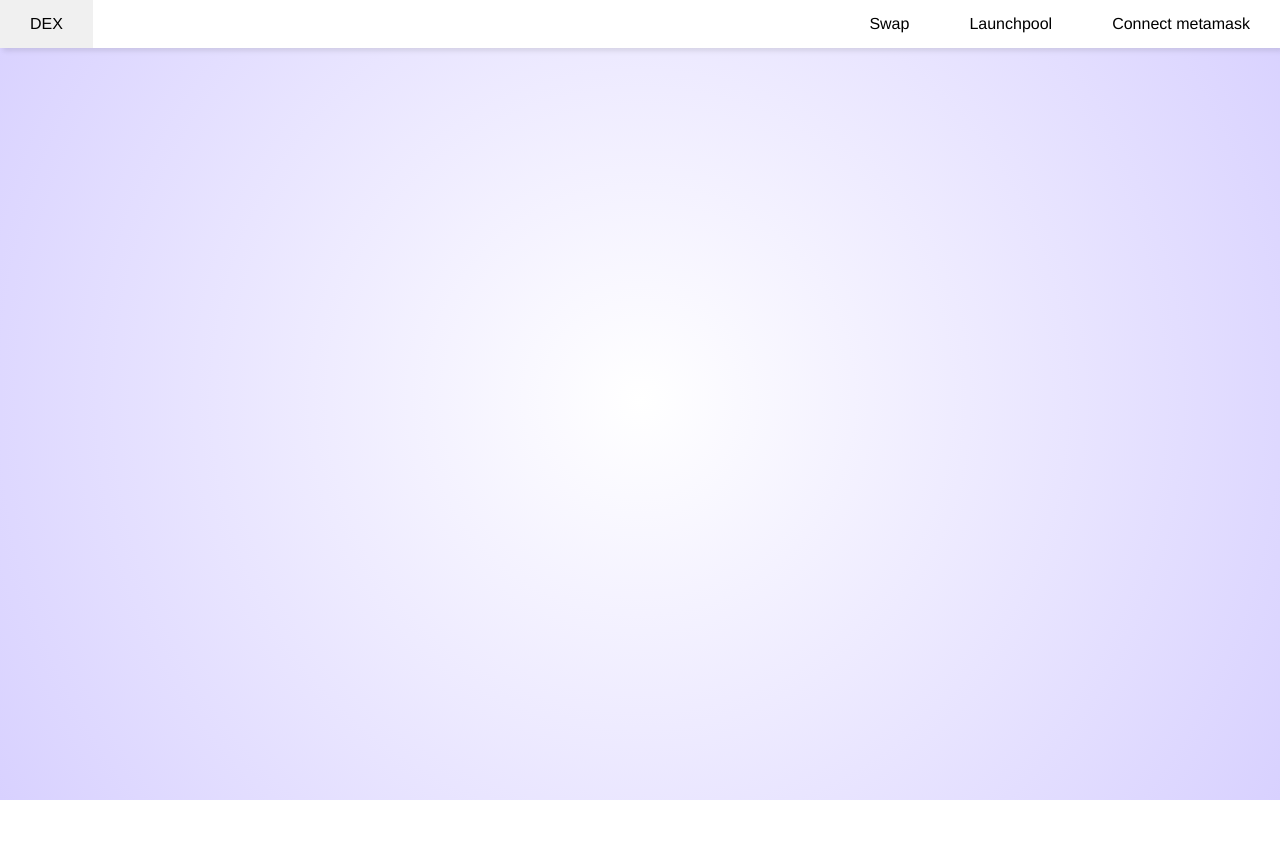
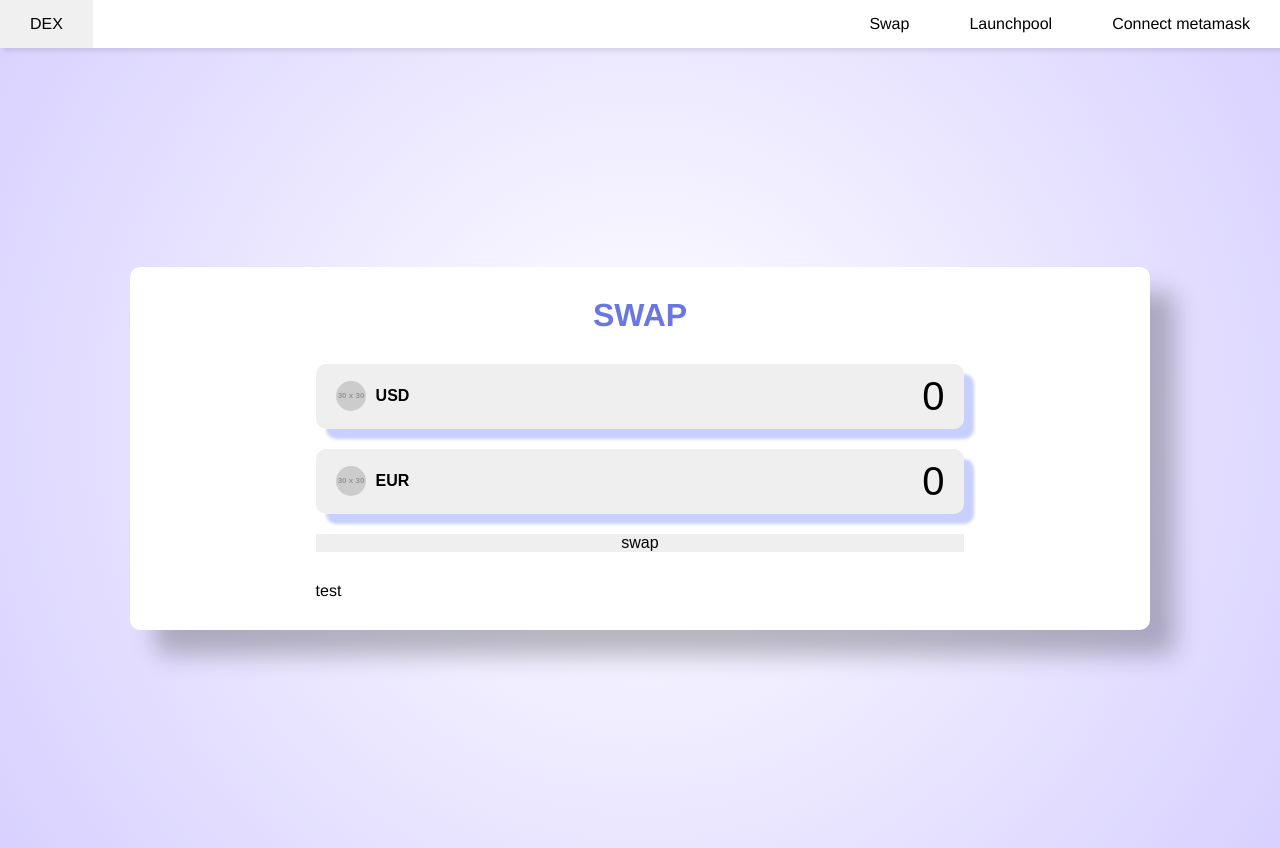
Before and after one commit to squishfunk/dex-frontend, a Vue app: page / in a window 1280 px wide. Before the commit the page ends 800 px from the top, so only its background shows below. Built offline with nearby package versions, Linux system fonts and the light colour scheme.

Commit message:
router and app swap view

```diff
--- a/package.json
+++ b/package.json
@@ -10,6 +10,7 @@
   },
   "dependencies": {
     "vue": "^3.4.29",
+    "vue-router": "^4.4.0",
     "web3": "^4.10.0"
   },
   "devDependencies": {
--- a/src/App.vue
+++ b/src/App.vue
@@ -1,13 +1,20 @@
 <script setup>
 import Navbar from "@/components/Navbar.vue";
-
-
 </script>
 
 <template>
 	<Navbar />
+
+
+  <main>
+    <RouterView />
+  </main>
 </template>
 
 <style scoped>
-
+main {
+  display: grid;
+  place-items: center;
+  min-height: 100vh; /* TODO */
+}
 </style>
--- a/src/assets/main.css
+++ b/src/assets/main.css
@@ -1,4 +1,12 @@
 @import './base.css';
+
+:root {
+  --main-bg-color: rgb(200, 208, 255);
+  --main-color: rgb(106, 119, 224);
+  --input-color: rgb(239, 239, 239);
+  --shadow-1: rgba(0, 0, 0, 0.25);
+  --shadow-2: rgba(0, 0, 0, 0.15);
+}
 
 * {
   margin: 0;
@@ -7,8 +15,15 @@
 
 body {
   min-height: 100vh;
-  background: rgb(200, 208, 255);
+
+  background: var(--main-bg-color);
   background: radial-gradient(circle, rgb(255, 255, 255) 0%, rgb(216, 209, 255) 100%);
 
   font-family: "Helvetica Neue", Helvetica, sans-serif;
+
+  box-sizing: border-box;
 }
+
+#app {
+  min-height: 100vh;
+}
--- a/src/components/Navbar.vue
+++ b/src/components/Navbar.vue
@@ -1,8 +1,8 @@
 <script setup>
 import Web3 from 'web3';
 
-import Menu from "@/components/icons/Menu.vue";
-import Close from "@/components/icons/Close.vue";
+import MenuIcon from "@/components/icons/Menu.vue";
+import CloseIcon from "@/components/icons/Close.vue";
 import {ref} from "vue";
 
 const isMenuEnabled = ref(false);
@@ -38,16 +38,13 @@ async function connectWallet(){
 	<nav>
 		<ul class="sidebar" v-if="isMenuEnabled">
 			<li>
-				<a href="#" @click="toggleMenu"><Close/></a>
+				<a href="#" @click="toggleMenu"><CloseIcon/></a>
 			</li>
 			<li>
-				<a href="#">DEX</a>
+        <RouterLink to="/">Swap</RouterLink>
 			</li>
 			<li>
-				<a href="#">Swap</a>
-			</li>
-			<li>
-				<a href="#">Launchpool</a>
+        <RouterLink to="/launchpools">Launchpool</RouterLink>
 			</li>
 			<li>
 				<a href="#" @click="connectWallet">{{ account ? `Connected with: ${account.substring(0, 100)}` : "Connect metamask" }}</a>
@@ -56,19 +53,19 @@ async function connectWallet(){
 
 		<ul>
 			<li>
-				<a id="Logo" href="#">DEX</a>
+				<RouterLink class="logo" to="/">DEX</RouterLink>
 			</li>
 			<li class="hideOnMobile">
-				<a href="#">Swap</a>
+				<RouterLink to="/">Swap</RouterLink>
 			</li>
 			<li class="hideOnMobile">
-				<a href="#">Launchpool</a>
+				<RouterLink to="/launchpools">Launchpool</RouterLink>
 			</li>
 			<li class="hideOnMobile">
 				<a href="#" @click="connectWallet">{{ account ? account : "Connect metamask" }}</a>
 			</li>
 			<li class="menu-button">
-				<a href="#" @click="toggleMenu"><Menu/></a>
+				<a href="#" @click="toggleMenu"><MenuIcon/></a>
 			</li>
 		</ul>
 	</nav>
--- /dev/null
+++ b/src/components/pages/LaunchpoolView.vue
@@ -0,0 +1,13 @@
+<template>
+  <h1>launchpool</h1>
+</template>
+
+<script>
+export default {
+  name: "LaunchpoolView"
+}
+</script>
+
+<style scoped>
+
+</style>
--- /dev/null
+++ b/src/components/pages/SwapView.vue
@@ -0,0 +1,102 @@
+<script>
+export default {
+  name: "SwapView"
+}
+</script>
+
+<template>
+  <div class="card">
+    <h1>SWAP</h1>
+
+    <div class="controls">
+      <div class="control">
+        <button id="base">USD</button>
+        <input type="number" id="base-input" value="0" min="0" />
+      </div>
+      <div class="control">
+        <button id="target">EUR</button>
+        <input type="number" id="target-input" value="0" min="0" readonly/>
+      </div>
+      <button class="swap-btn">swap</button>
+    </div>
+
+    <div class="exchange-rate">
+      test
+    </div>
+  </div>
+</template>
+
+<style scoped>
+
+.card{
+  background: white;
+  box-shadow: 25px 25px 25px var(--shadow-1);
+  justify-content: center;
+  border-radius: 10px;
+  width: 75%;
+  display: grid;
+  gap: 30px;
+  position: relative;
+  padding: 30px;
+}
+
+button {
+  border: none;
+  cursor: pointer;
+  font-size: 1rem;
+}
+
+.card h1 {
+  text-align: center;
+  color: var(--main-color);
+}
+
+.controls {
+  display: grid;
+  gap: 20px;
+  position: relative;
+}
+
+.control {
+  display: flex;
+  background: var(--input-color); /* Inny */
+  box-shadow: 10px 10px 3px var(--main-bg-color);
+  border-radius: 10px;
+  overflow: hidden;
+}
+
+.control button {
+  --image: url(https://placehold.co/30/teal/white?text=$);
+  font-weight: 600;
+  background: transparent;
+  margin-left: 20px;
+  display: flex;
+  align-items: center;
+  gap: 10px;
+}
+
+.control button::before {
+  content: '';
+  width: 30px;
+  height: 30px;
+  border-radius: 50%;
+  background: teal var(--image) center no-repeat;
+}
+
+.control input {
+  font-size:2.5rem;
+  text-align: end;
+  background: transparent;
+  width: 100%;
+  border: none;
+  outline: none;
+  padding: 10px 20px;
+}
+
+.control input::-webkit-inner-spin-button,
+.control input::-webkit-outer-spin-button {
+  appearance: none;
+
+}
+
+</style>
--- a/src/main.js
+++ b/src/main.js
@@ -2,5 +2,20 @@ import './assets/main.css'
 
 import { createApp } from 'vue'
 import App from './App.vue'
+import { createRouter, createMemoryHistory } from 'vue-router'
+import SwapView from "@/components/pages/SwapView.vue";
+import LaunchpoolView from "@/components/pages/LaunchpoolView.vue";
 
-createApp(App).mount('#app')
+const routes = [
+    { path: '/', component: SwapView },
+    { path: '/launchpools', component: LaunchpoolView },
+]
+
+const router = createRouter({
+    history: createMemoryHistory(),
+    routes,
+})
+
+createApp(App)
+    .use(router)
+    .mount('#app')
```
Also changed, not shown: 1 other file (tests, documents, lock files or other folders).
